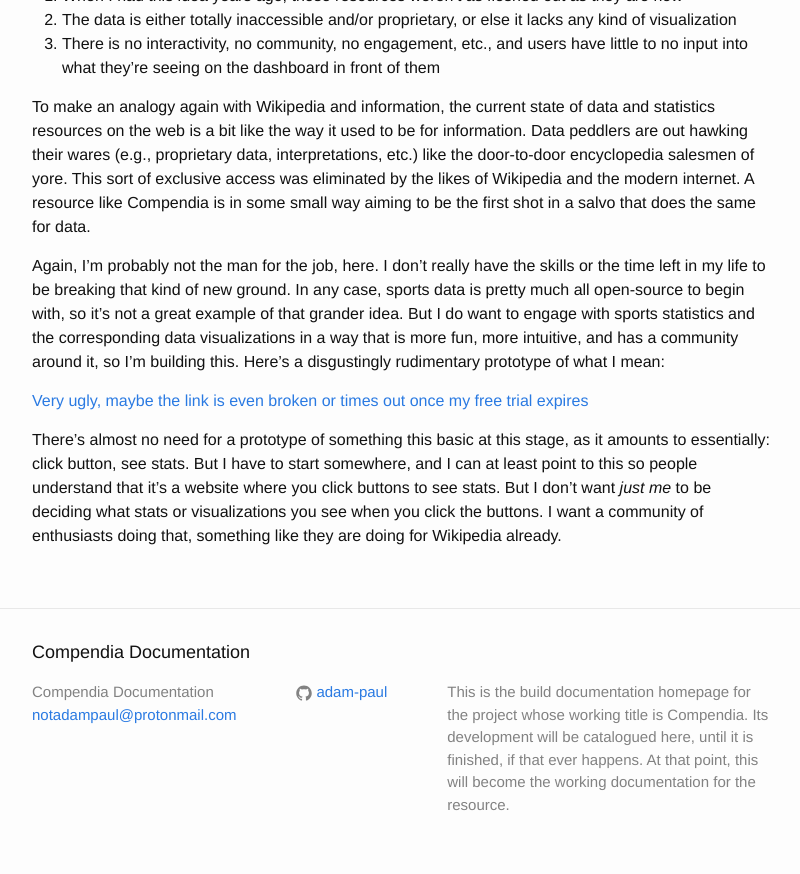
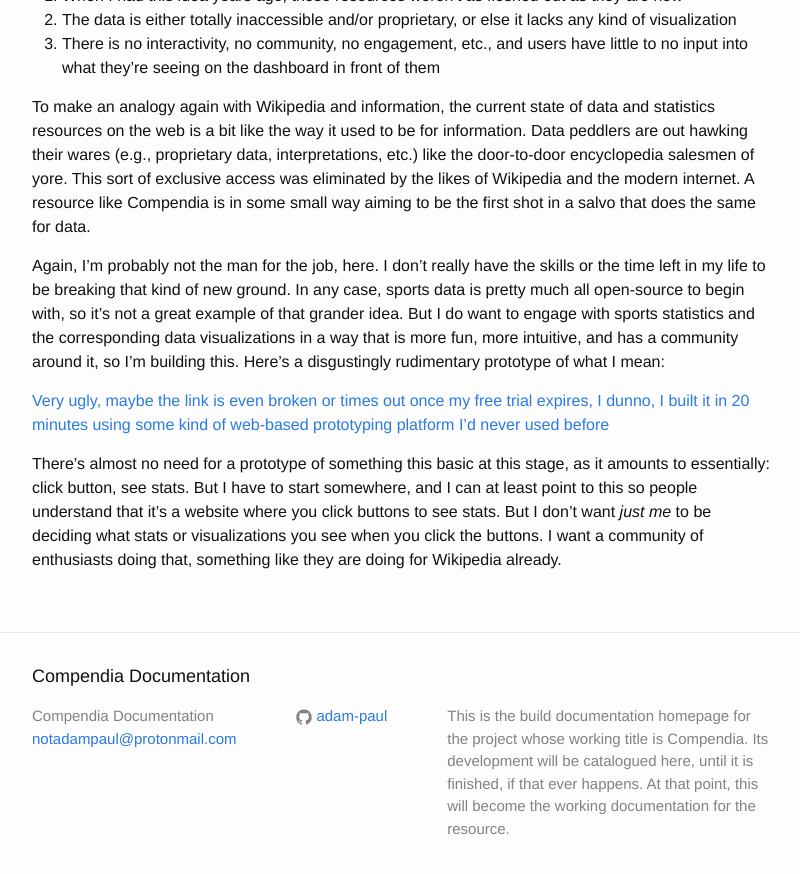
Before and after one commit to adam-paul/compendia, a Jekyll site: the page built from _posts/2022-02-02-prototype.md, in a window 1280 px wide and 900 px high, scrolled down 660 px. Shown: the top 874 px of the window, without its empty margins (238-1038 px from the left). Built offline with Jekyll 4.4.1, drawn with Linux system fonts in a browser that asks for light colours.

Commit message:
editing the prototype post again lol

```diff
--- a/_posts/2022-02-02-prototype.md
+++ b/_posts/2022-02-02-prototype.md
@@ -48,7 +48,7 @@
 more fun, more intuitive, and has a community around it, so I'm building this. Here's a
 disgustingly rudimentary prototype of what I mean:
 
-[Very ugly, maybe the link is even broken or times out once my free trial expires](https://preview.uxpin.com/f6604640448bf3ee6a6f28977a55985c36887161)
+[Very ugly, maybe the link is even broken or times out once my free trial expires, I dunno, I built it in 20 minutes using some kind of web-based prototyping platform I'd never used before](https://preview.uxpin.com/f6604640448bf3ee6a6f28977a55985c36887161)
 
 There's almost no need for a prototype of something this basic at this stage, as it amounts
 to essentially: click button, see stats. But I have to start somewhere, and I can at least
```
